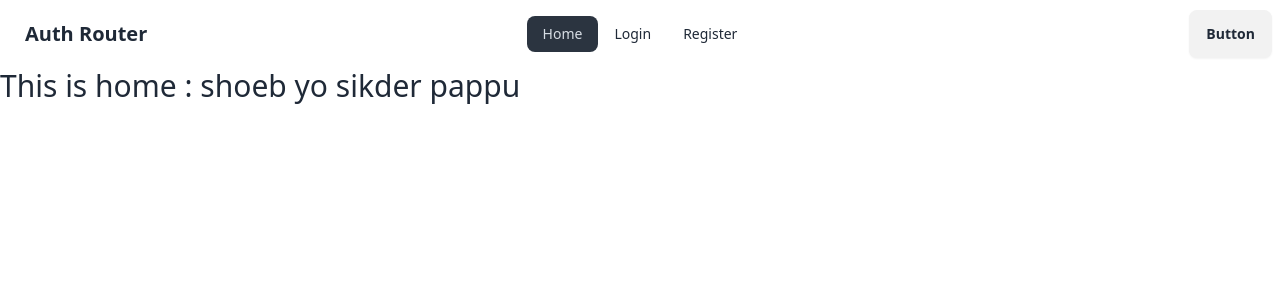
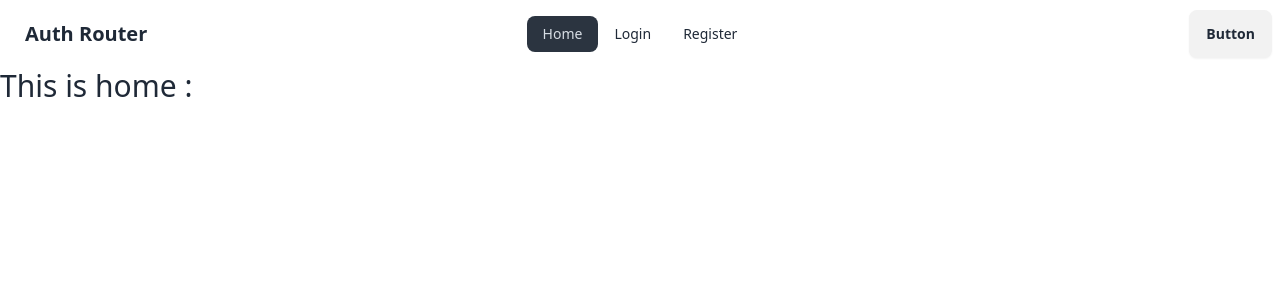
Before and after one commit to Shoeb1989/Backend-Practice, a React (Vite) app in the folder Auth-Private-Route/: page / in a window 1280 px wide. Shown: the top 300 px of the page. Built offline with nearby package versions, Linux system fonts and the light colour scheme.

Commit message:
use context to create user

```diff
--- a/Auth-Private-Route/src/COMPO/PROVIDER/AuthProvider.jsx
+++ b/Auth-Private-Route/src/COMPO/PROVIDER/AuthProvider.jsx
@@ -1,12 +1,23 @@
 import PropTypes from 'prop-types';
-import  { Children, createContext } from 'react';
-
+import  { Children, createContext, useState } from 'react';
+import auth from '../../Firebase/Firebase.config';
+import { createUserWithEmailAndPassword } from "firebase/auth";
 
 export  const AuthContex = createContext(null);
 
 const AuthProvider = ({children}) => {
 
-    const Authinfo = { name: 'shoeb yo sikder pappu'}
+    const [user, setUser] = useState(null);
+
+
+  const createUser = (email, password) => {
+    return createUserWithEmailAndPassword (auth, email, password);
+  }
+
+
+
+    const Authinfo = {user, createUser}
+
 
     return (
         <AuthContex.Provider value={Authinfo}>
--- a/Auth-Private-Route/src/COMPO/REG/Register.jsx
+++ b/Auth-Private-Route/src/COMPO/REG/Register.jsx
@@ -1,13 +1,26 @@
-import React from 'react';
+import React, { useContext } from 'react';
 import { Link } from 'react-router-dom';
+import { AuthContex } from '../PROVIDER/AuthProvider';
 
 const Register = () => {
+
+    const authinfo = useContext(AuthContex);
+    console.log(authinfo);
 
 
     const handleRegister = e => {
         const email = e.target.email.value;
         const password = e.target.password.value;
         console.login(email, password)
+
+
+        // in auth provider export create user
+
+
+
+
+
+
        }
 
 
```
